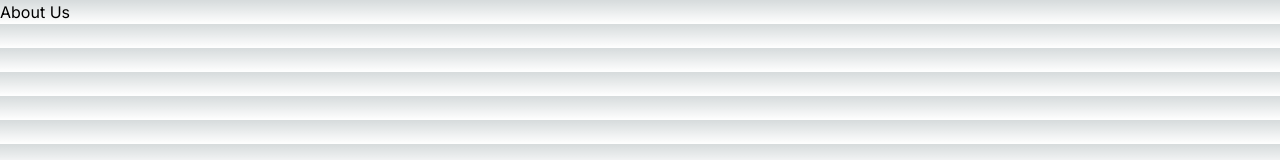
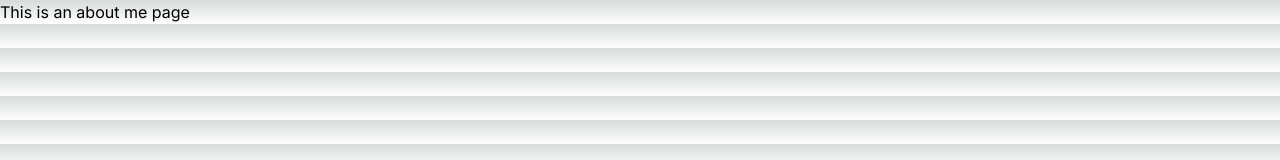
Before and after one commit to MeCode50/learning, a Next.js app: page /about in a window 1280 px wide. Shown: the top 160 px of the page. Built offline with nearby package versions, Linux system fonts and the light colour scheme.

Commit message:
created an about me route

```diff
--- a/app/about/page.tsx
+++ b/app/about/page.tsx
@@ -1,11 +1,5 @@
-import React from 'react'
-
-const page = () => {
-  return (
-    <div>
-      About Us
-    </div>
-  )
+export default function About() {
+    return <h1>
+        This is an about me page
+    </h1>
 }
-
-export default page
```
